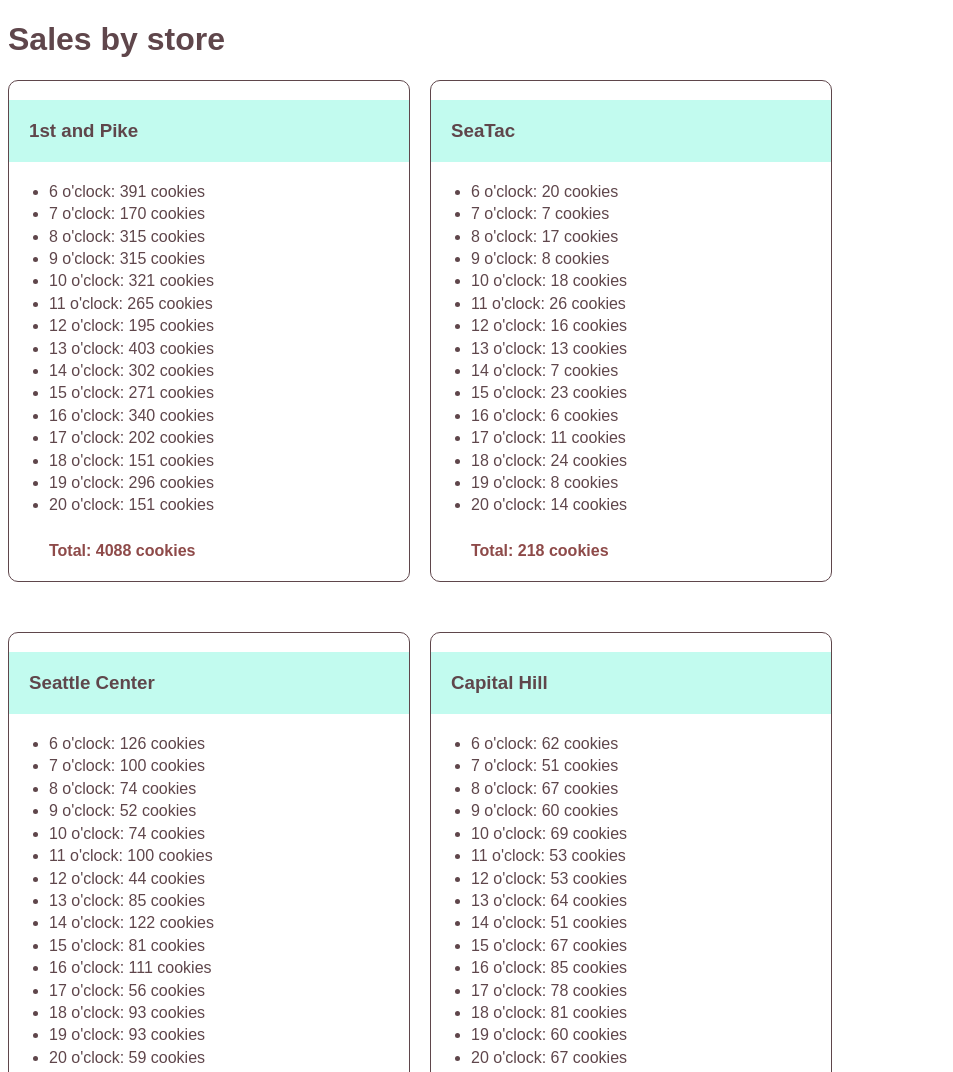
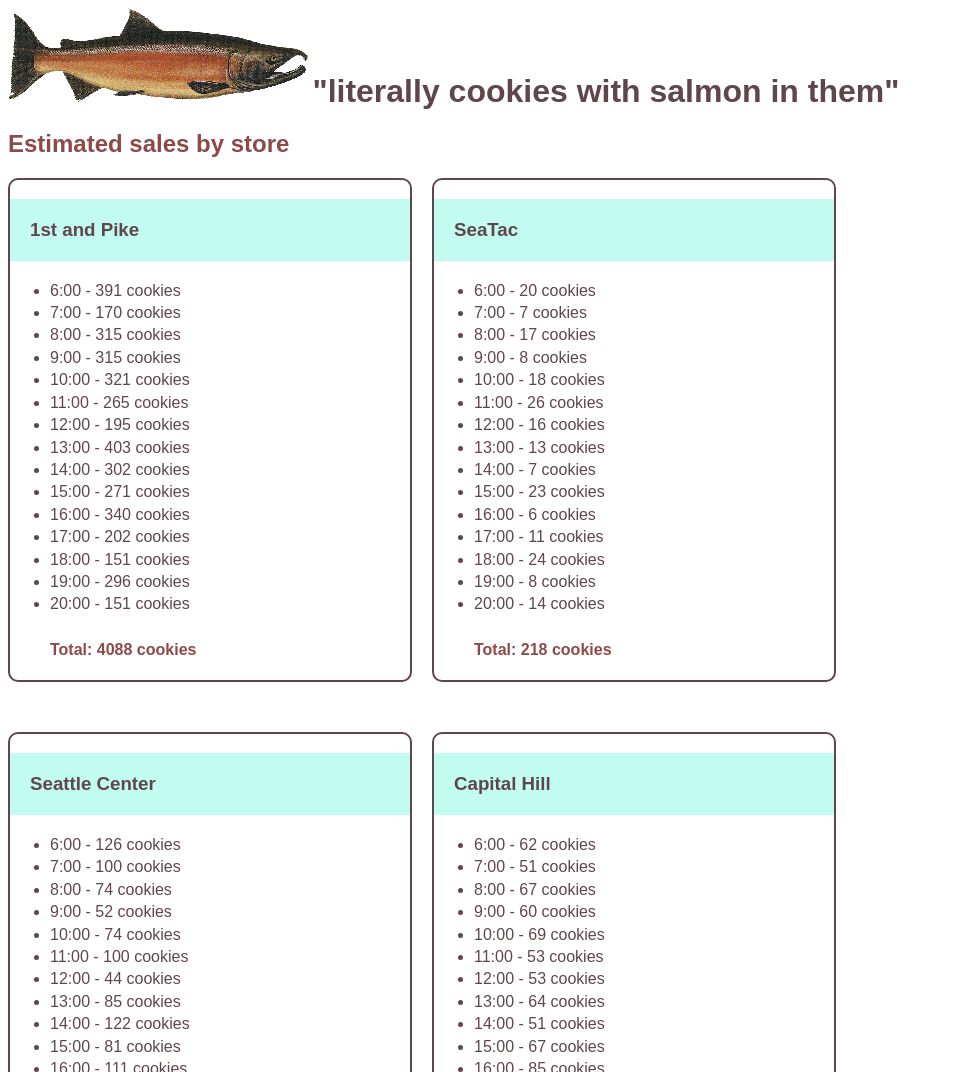
Before and after one commit to morganelle/cookie-stand, a plain HTML site: page sales.html in a window 1280 px wide. Shown: the top 1072 px of the page, without its empty margins (0-953 px from the left). Drawn offline with Linux system fonts and the light colour scheme.

Commit message:
updated styling

```diff
--- a/app.js
+++ b/app.js
@@ -187,7 +187,7 @@ var populateContent = function(store) {
   // For loop that creates list items for each item in the hourlyCookies array
   for (var i = 0; i < store.hourlyCookies.length; i++) {
     var listElement = document.createElement('li');
-    listElement.textContent = (i + 6) + ' o\'clock: ' + store.hourlyCookies[i] + ' cookies';
+    listElement.textContent = (i + 6) + ':00 - ' + store.hourlyCookies[i] + ' cookies';
     storeList.appendChild(listElement);
   }
   // Adds list item with total daily cookies
--- a/sales.html
+++ b/sales.html
@@ -5,7 +5,11 @@
     <link rel="stylesheet" href="style.css" type="text/css" />
   </head>
   <body>
-    <h1>Sales by store</h1>
+    <header>
+      <img src="images/salmon.png" />
+      <h1>"literally cookies with salmon in them"</h1>
+    </header>
+    <h2>Estimated sales by store</h2>
     <section class="store">
       <h3>1st and Pike</h3>
       <ul id="first-and-pike"></ul>
--- a/style.css
+++ b/style.css
@@ -1,5 +1,5 @@
 section.store {
-  border: 1px solid #5F464B;
+  border: 2px solid #5F464B;
   border-radius: 10px;
   line-height: 1.4em;
   margin: 0 20px 50px 0;
@@ -13,6 +13,17 @@ li.total {
   padding: 3px 0;
   display: block;
 }
+
+header h1 {
+  display: inline;
+  font-size: 2em;
+  color: #5F464B;
+}
+
+h2 {
+  color: #8E4A49;
+}
+
 ul {
   padding-left:40px;
 }
```
Also changed, not shown: images/salmon.png (added), 2 other files.
